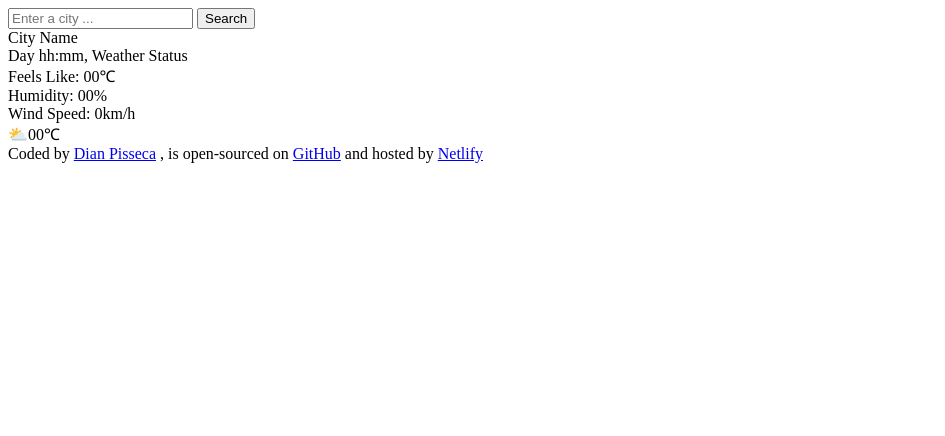
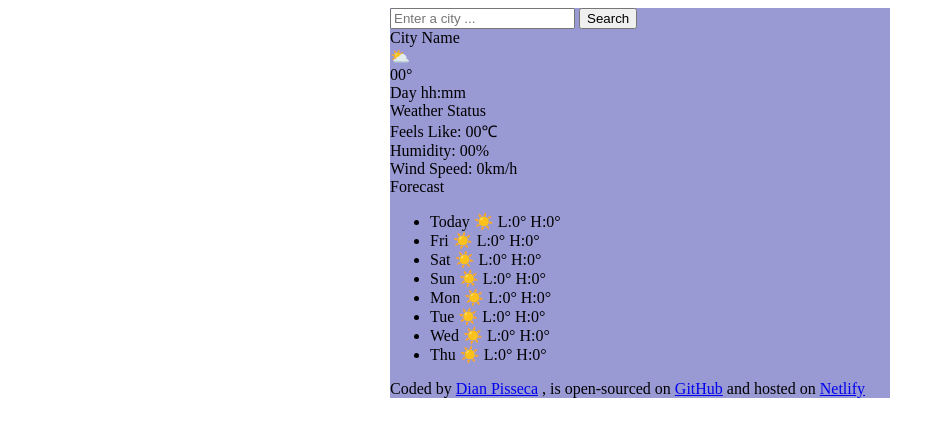
Before and after one commit to dianpisseca/vanilla-weather-app, a plain HTML site: page index.html in a window 1280 px wide. Shown: the whole page, without its empty margins (0-945 px from the left). Drawn offline with Linux system fonts and the light colour scheme.

Commit message:
layout changes

```diff
--- a/index.html
+++ b/index.html
@@ -3,19 +3,35 @@
   <head>
     <meta charset="UTF-8" />
     <meta name="viewport" content="width=device-width, initial-scale=1.0" />
+    <link rel="stylesheet" href="src/style.css" />
     <title>Weather App</title>
   </head>
   <body>
+    <div class="box">
       <form>
         <input type="search" placeholder="Enter a city ..." />
         <input type="submit" value="Search" />
       </form>
       <div>City Name</div>
-    <div>Day hh:mm<span>, Weather Status</span></div>
+      <div>⛅</div>
+      <div><span>00</span>°</div>
+      <div>Day hh:mm</div>
+      <div>Weather Status</div>
       <div>Feels Like: <span>00</span>℃</div>
       <div>Humidity: <span>00</span>%</div>
       <div>Wind Speed: <span>0</span>km/h</div>
-    <div>⛅<span>00</span>℃</div>
+      <div>Forecast</div>
+      <ul>
+        <li>Today ☀️ L:0° H:0°</li>
+        <li>Fri ☀️ L:0° H:0°</li>
+        <li>Sat ☀️ L:0° H:0°</li>
+        <li>Sun ☀️ L:0° H:0°</li>
+        <li>Mon ☀️ L:0° H:0°</li>
+        <li>Tue ☀️ L:0° H:0°</li>
+        <li>Wed ☀️ L:0° H:0°</li>
+        <li>Thu ☀️ L:0° H:0°</li>
+      </ul>
+
       <div>
         Coded by
         <a href="https://www.linkedin.com/in/dianpisseca/" target="_blank"
@@ -29,11 +45,12 @@
             >GitHub</a
           > </span
         ><span
-        >and hosted by
+          >and hosted on
           <a href="https://dp-weather-app.netlify.app/" target="_blank"
             >Netlify</a
           ></span
         >
       </div>
+    </div>
   </body>
 </html>
--- /dev/null
+++ b/src/style.css
@@ -0,0 +1,5 @@
+.box {
+  max-width: 500px;
+  background: rgb(153, 153, 212);
+  margin: 0 auto;
+}
```
Lines whose indentation alone changed are shown as unchanged.
